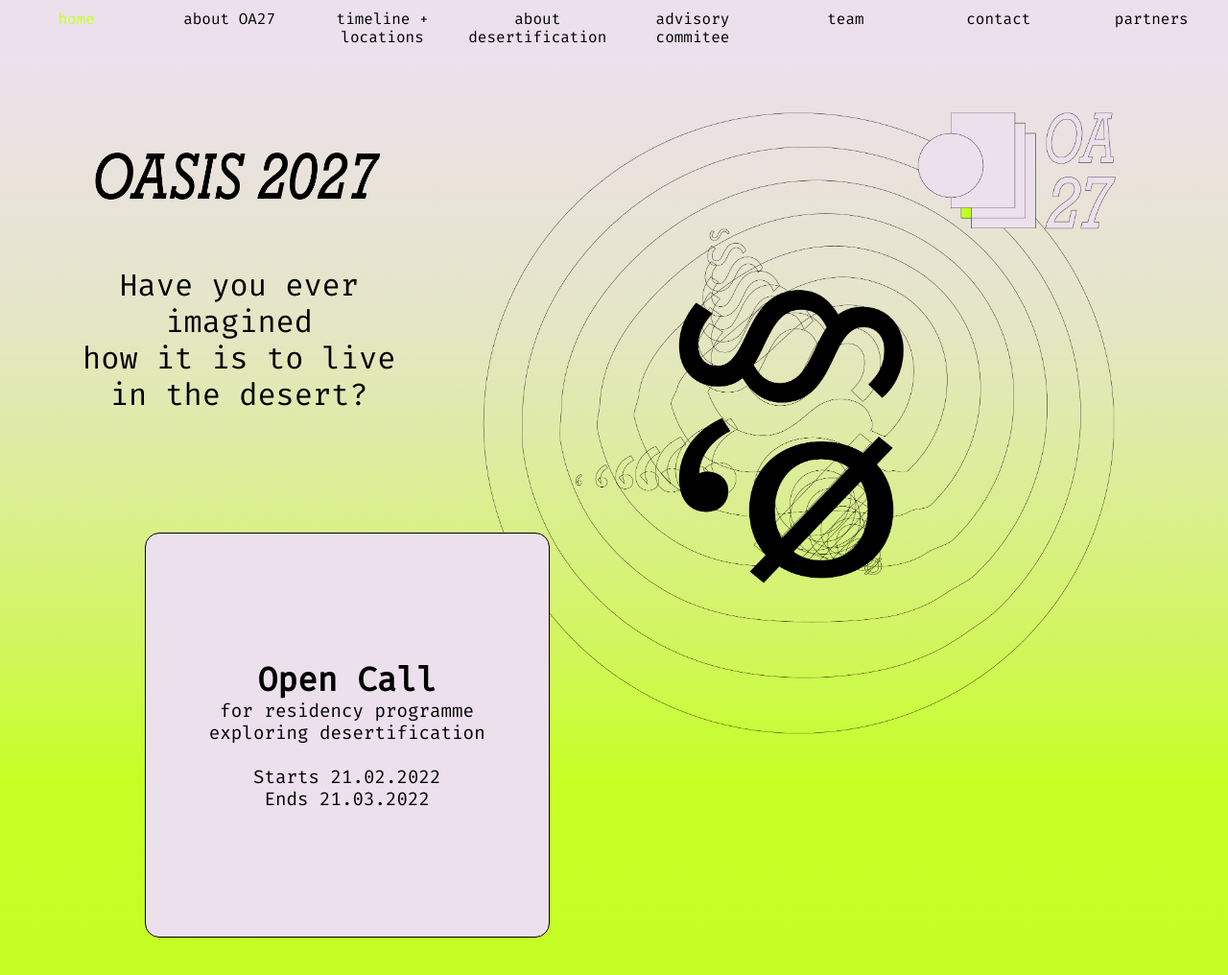
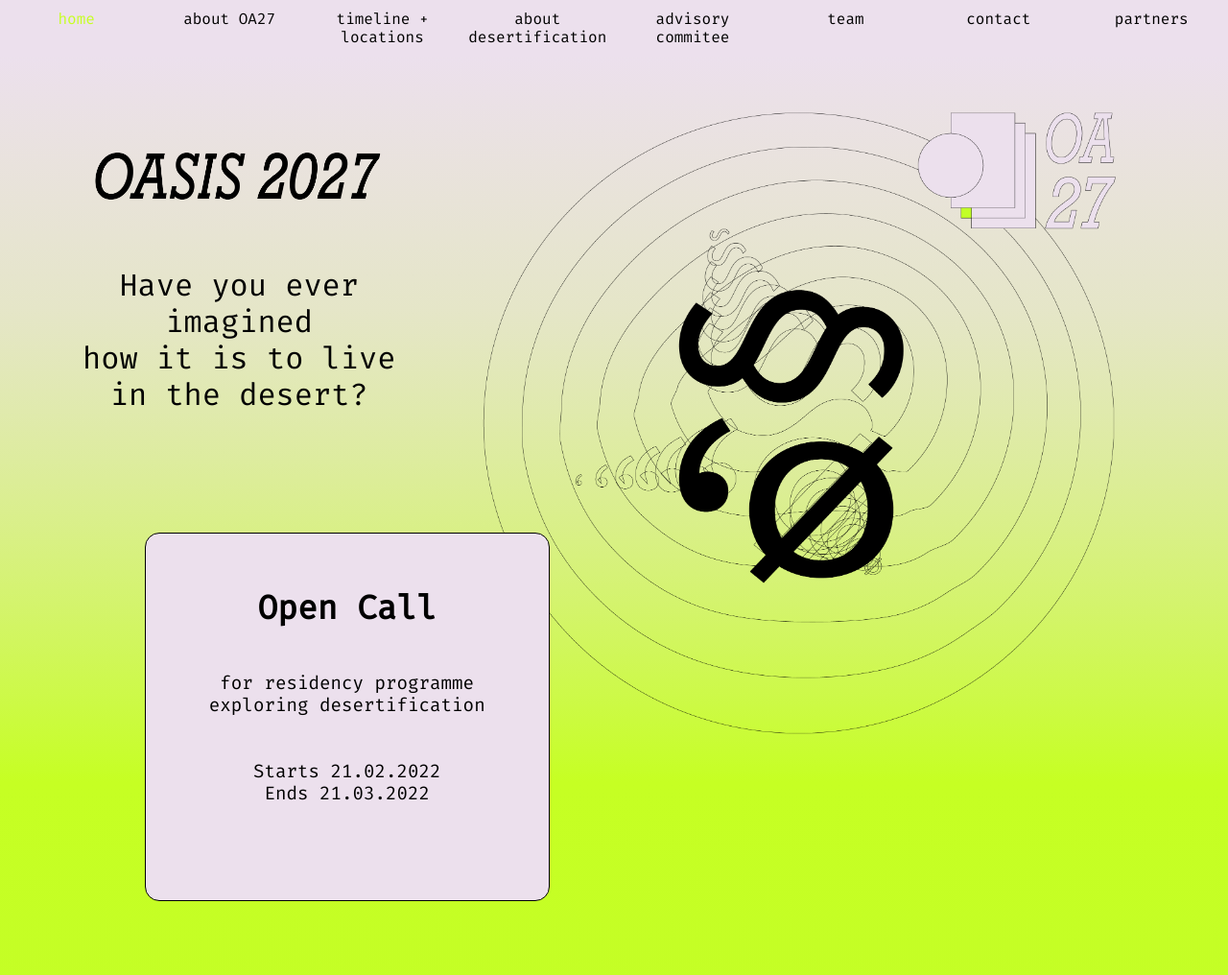
Before and after one commit to EvanPHamilton/oasis27, a plain HTML site: page oa27/index.html in a window 1280 px wide. Shown: the top 1016 px of the page at 96% size. Drawn offline with Linux system fonts and the light colour scheme.

Commit message:
Make apply box visible on home

```diff
--- a/oa27/index.html
+++ b/oa27/index.html
@@ -645,21 +645,28 @@ font-weight:  100;
 					  	<div class="flip-card-inner">
 
 						    <div class="flip-card-front">
-				      			<div>
 							      	<button class="btn"
 							      	 style="background-color: #ECE0ED;
-							      	 height: 33vw; width:  33vw;
+							      	 height: 30vw; width:  33vw;
 							      	 position: absolute; left: 15%; margin-bottom: 10%;
-							      	 word-wrap: break-word">
-							      	<span style="font-weight: 900; font-size: 1.8em;"> Open Call </span>
-							      	 <br> for residency programme <br>exploring desertification
-							      	 <br>
-							      	 <br>
-				      				Starts 21.02.2022
-				      				<br>
-				      				Ends 21.03.2022
+							      	 word-wrap: break-word; overflow-x: hidden; align-items: fill">
+
+							      	<p style="margin-top: -10%;">
+								      	<span style="font-weight: 900; font-size: 1.8em; "> Open Call </span>
+								    </p>
+								    <br>
+								    <br>
+								    <p>
+								    	for residency programme <br>exploring desertification
+								    </p>
+								    <br>
+								    <br>
+								    <p>
+					      				Starts 21.02.2022
+					      				<br>
+					      				Ends 21.03.2022
+					      		</p>
 							      	</button>
-					  			</div>
 						    </div>
 
 						    <div class="flip-card-back">
```
